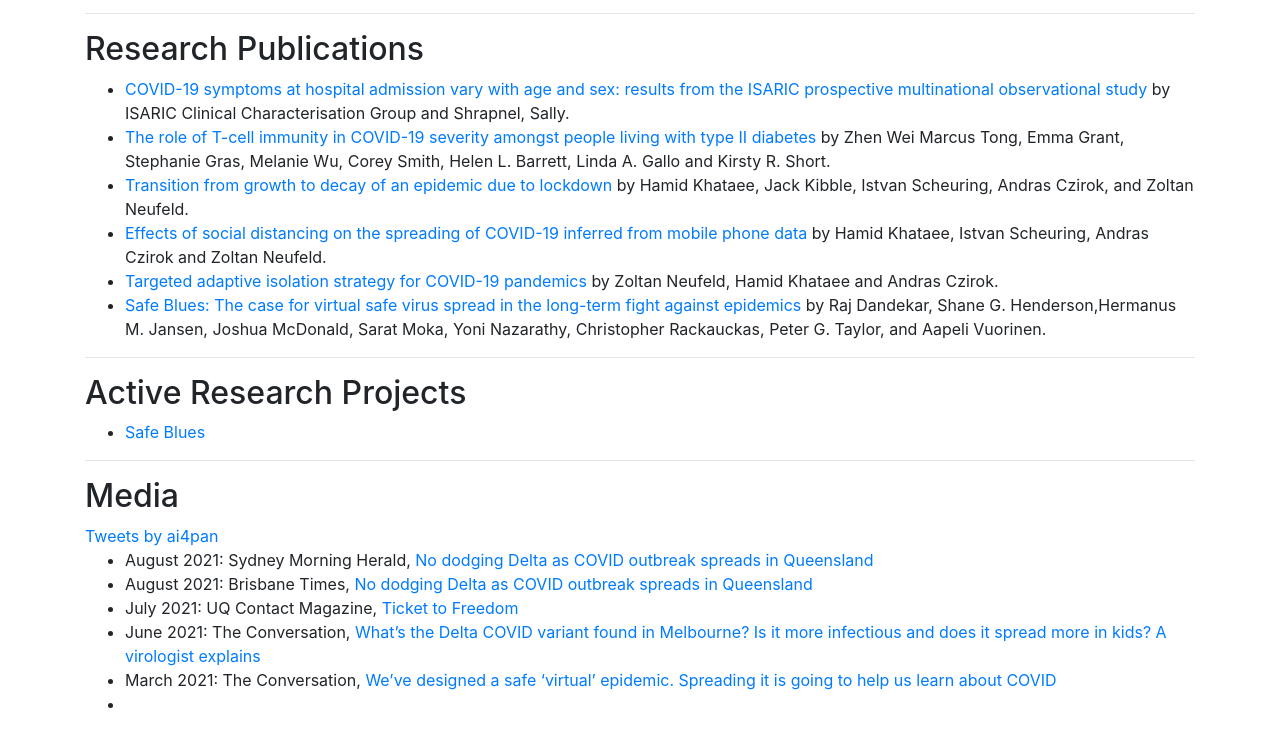
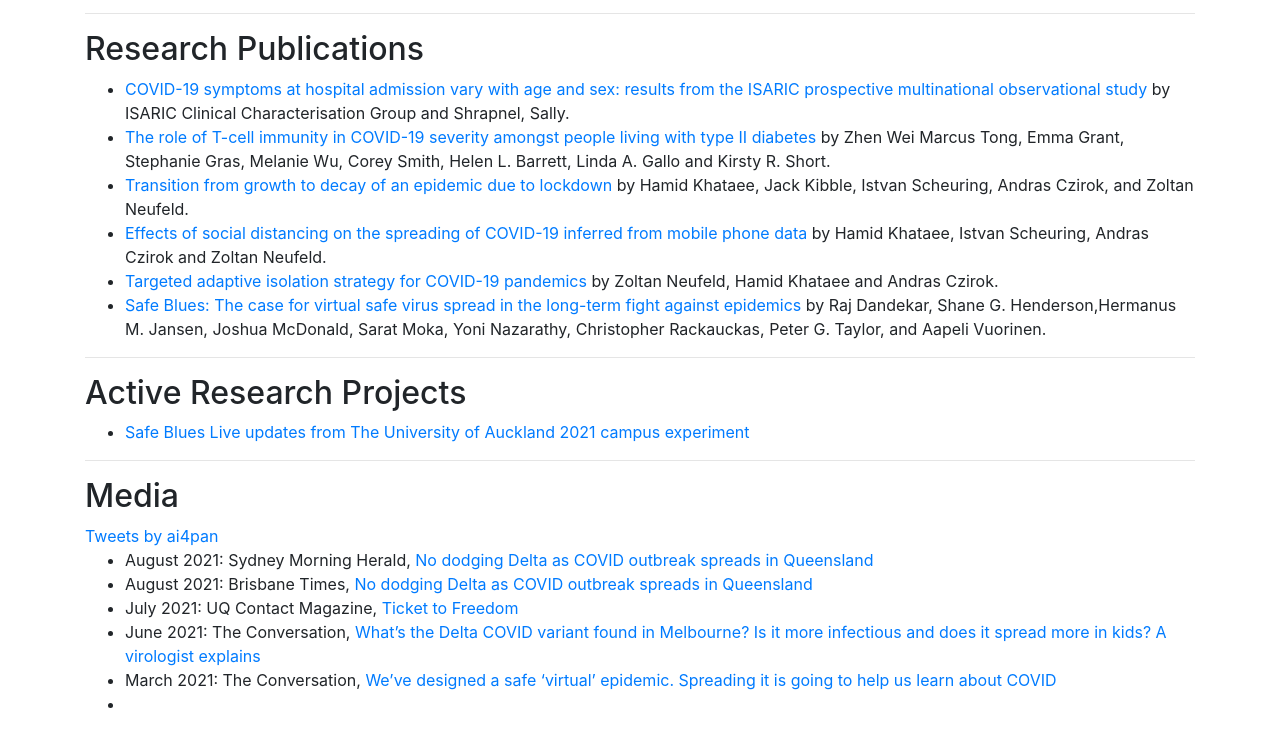
Before and after one commit to yoninazarathy/ai4pandemics.org, a plain HTML site: page index.html in a window 1280 px wide. Shown: the part 3859-4605 px from the top of the page. Drawn offline with nearby package versions, Linux system fonts and the light colour scheme.

Commit message:
Added Live update site

```diff
--- a/index.html
+++ b/index.html
@@ -232,7 +232,8 @@
         <h2>Active Research Projects</h2>
         <ul>
             <li>
-                <a href="https://safeblues.org">Safe Blues</a>
+                <a href="https://safeblues.org">Safe Blues</a> <a href="https://ai4pandemics.org/auckland-safeblues/">Live updates from
+                    The University of Auckland 2021 campus experiment</a>
             </li>
 
         </ul>
```
